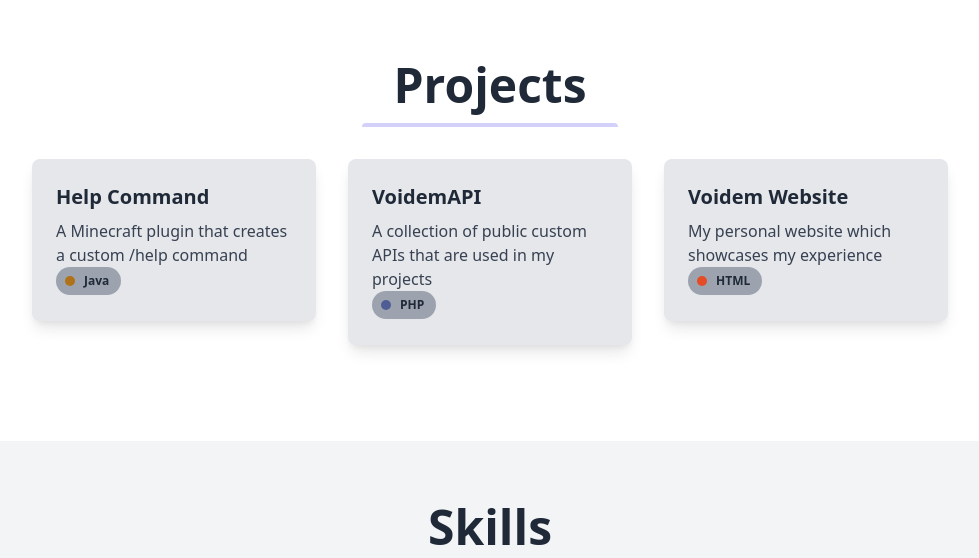
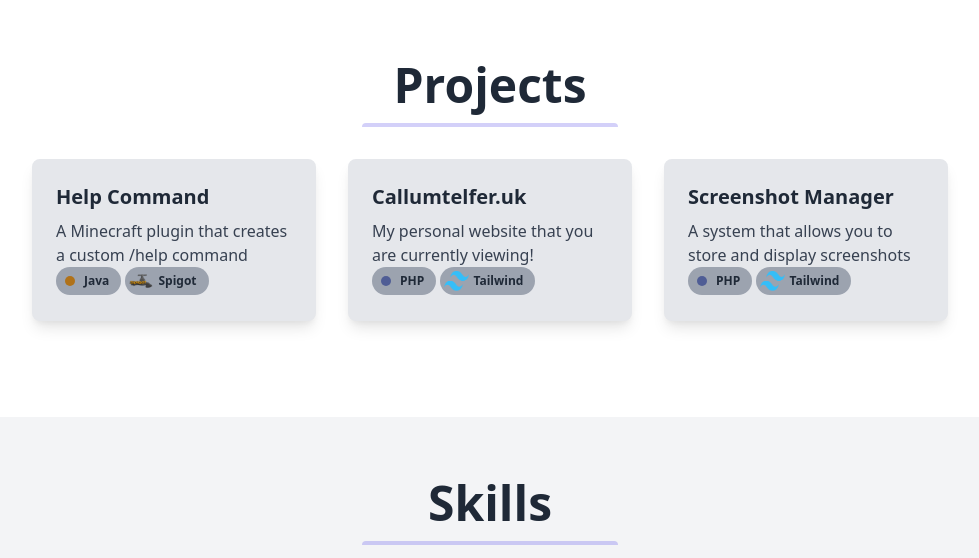
Before and after one commit to VoidemLIVE/callumtelfer.uk, a PHP site: page / in a window 1280 px wide. Shown: the part 601-1159 px from the top of the page, without its empty margins (150-1129 px from the left). Run offline with PHP 8.4, Linux system fonts and the light colour scheme.

Commit message:
Changed 2 projects

```diff
--- a/index.php
+++ b/index.php
@@ -18,7 +18,7 @@
     <meta name="robots" content="index, follow">
     <link href="https://cdn.jsdelivr.net/npm/tailwindcss@2.2.19/dist/tailwind.min.css" rel="stylesheet">
     <link rel="stylesheet" href="https://cdnjs.cloudflare.com/ajax/libs/font-awesome/5.15.4/css/all.min.css"/>
-    <link rel="icon" type="image/png" href="CTD_LOGO.png">
+    <link rel="icon" type="image/png" href="assets/CTD_LOGO.png">
 </head>
 <body class="bg-gray-100 font-sans leading-normal tracking-normal">
 
@@ -36,7 +36,7 @@
         </div>
     </nav>
     <header class="bg-gradient-to-r from-blue-500 to-indigo-600 relative pt-16 pb-32 flex content-center items-center justify-center" style="min-height: 75vh;" id="home">
-        <div class="absolute top-0 w-full h-full bg-center bg-cover" style="background-image:url('london_2023.jpeg');">
+        <div class="absolute top-0 w-full h-full bg-center bg-cover" style="background-image:url('assets/london_2023.jpeg');">
             <span id="blackOverlay" class="w-full h-full absolute opacity-60 bg-black"></span>
         </div>
         <div class="container relative mx-auto">
@@ -71,29 +71,41 @@
                         </svg>
                         <p class="text-xs ml-1 mr-2 font-bold">Java</p>
                         </div>
+                        <div class="inline-flex items-center bg-gray-400 rounded-full p-1">
+                            <img width="25" height="20" src="assets/spigot.png" alt="Tailwind Logo" style="width: 25px; height: 20px;">
+                            <p class="text-xs ml-1 mr-2 font-bold">Spigot</p>
+                        </div>
                     </div>
                 </div>
                 <div class="w-full md:w-1/3 lg:w-1/4 p-4">
                     <div class="rounded-lg shadow-lg bg-gray-200 p-6">
-                        <h3 class="text-xl font-semibold mb-2"><a href="https://github.com/VoidemLIVE/VoidemAPI" target="#">VoidemAPI</a></h3>
-                        <p class="text-gray-700">A collection of public custom APIs that are used in my projects</p>
+                        <h3 class="text-xl font-semibold mb-2"><a href="https://github.com/VoidemLIVE/callumtelfer.uk" target="#">Callumtelfer.uk</a></h3>
+                        <p class="text-gray-700">My personal website that you are currently viewing!</p>
                         <div class="inline-flex items-center bg-gray-400 rounded-full p-1">
                         <svg width="20" height="20">
                             <circle cx="10" cy="10" r="5" fill="#4F5D95" />
                         </svg>
                         <p class="text-xs ml-1 mr-2 font-bold">PHP</p>
                         </div>
+                        <div class="inline-flex items-center bg-gray-400 rounded-full p-1">
+                            <img width="25" height="20" src="assets/twLogo.png" alt="Tailwind Logo" style="width: 25px; height: 20px;">
+                            <p class="text-xs ml-1 mr-2 font-bold">Tailwind</p>
+                        </div>
                     </div>
                 </div>
                 <div class="w-full md:w-1/3 lg:w-1/4 p-4">
                     <div class="rounded-lg shadow-lg bg-gray-200 p-6">
-                        <h3 class="text-xl font-semibold mb-2"><a href="https://github.com/VoidemLIVE/voidem.com" target="#">Voidem Website</a></h3>
-                        <p class="text-gray-700">My personal website which showcases my experience</p>
+                        <h3 class="text-xl font-semibold mb-2"><a href="https://github.com/VoidemLIVE/VoidemScreenshots" target="#">Screenshot Manager</a></h3>
+                        <p class="text-gray-700">A system that allows you to store and display screenshots</p>
                         <div class="inline-flex items-center bg-gray-400 rounded-full p-1">
                         <svg width="20" height="20">
-                            <circle cx="10" cy="10" r="5" fill="#e34c26" />
+                            <circle cx="10" cy="10" r="5" fill="#4F5D95" />
                         </svg>
-                        <p class="text-xs ml-1 mr-2 font-bold">HTML</p>
+                        <p class="text-xs ml-1 mr-2 font-bold">PHP</p>
+                        </div>
+                        <div class="inline-flex items-center bg-gray-400 rounded-full p-1">
+                            <img width="25" height="20" src="assets/twLogo.png" alt="Tailwind Logo" style="width: 25px; height: 20px;">
+                            <p class="text-xs ml-1 mr-2 font-bold">Tailwind</p>
                         </div>
                     </div>
                 </div>
```
Also changed, not shown: assets/CTD_LOGO.png (renamed from CTD_LOGO.png), assets/london_2023.jpeg (renamed from london_2023.jpeg), assets/spigot.png (added), assets/twLogo.png (added).
